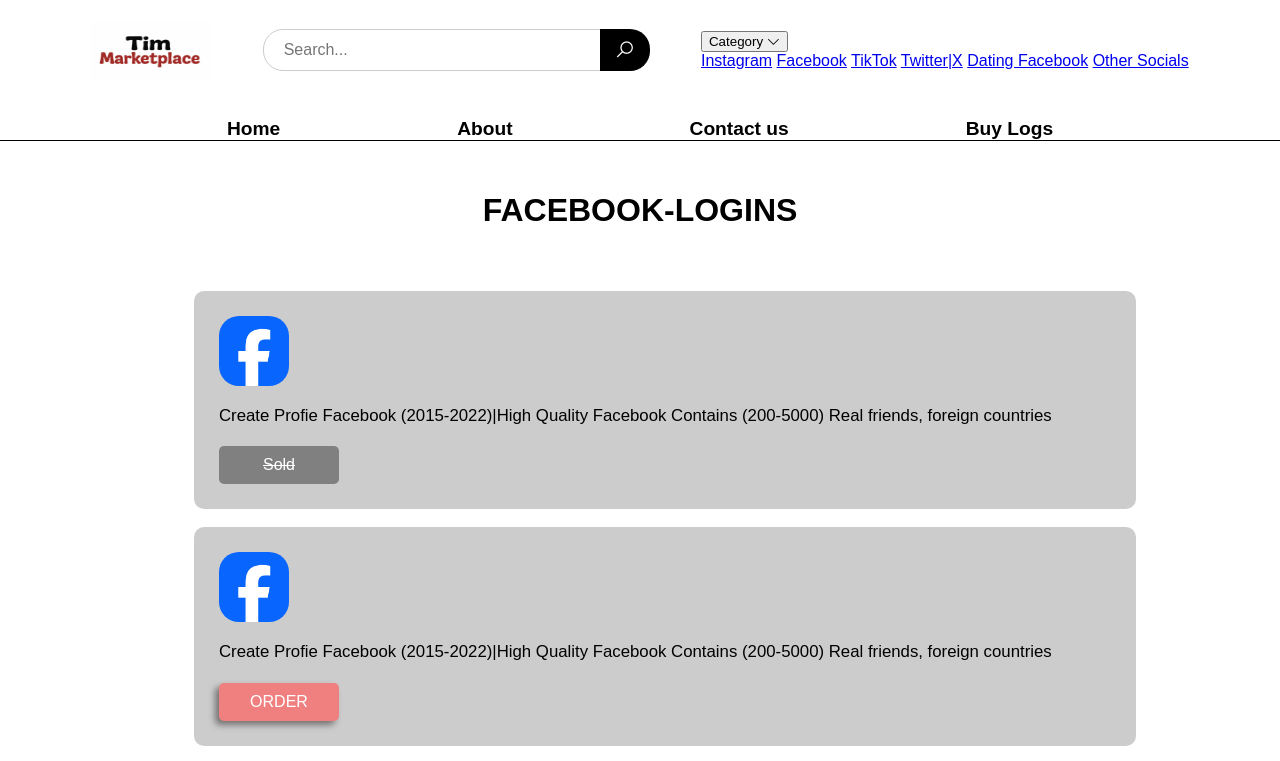
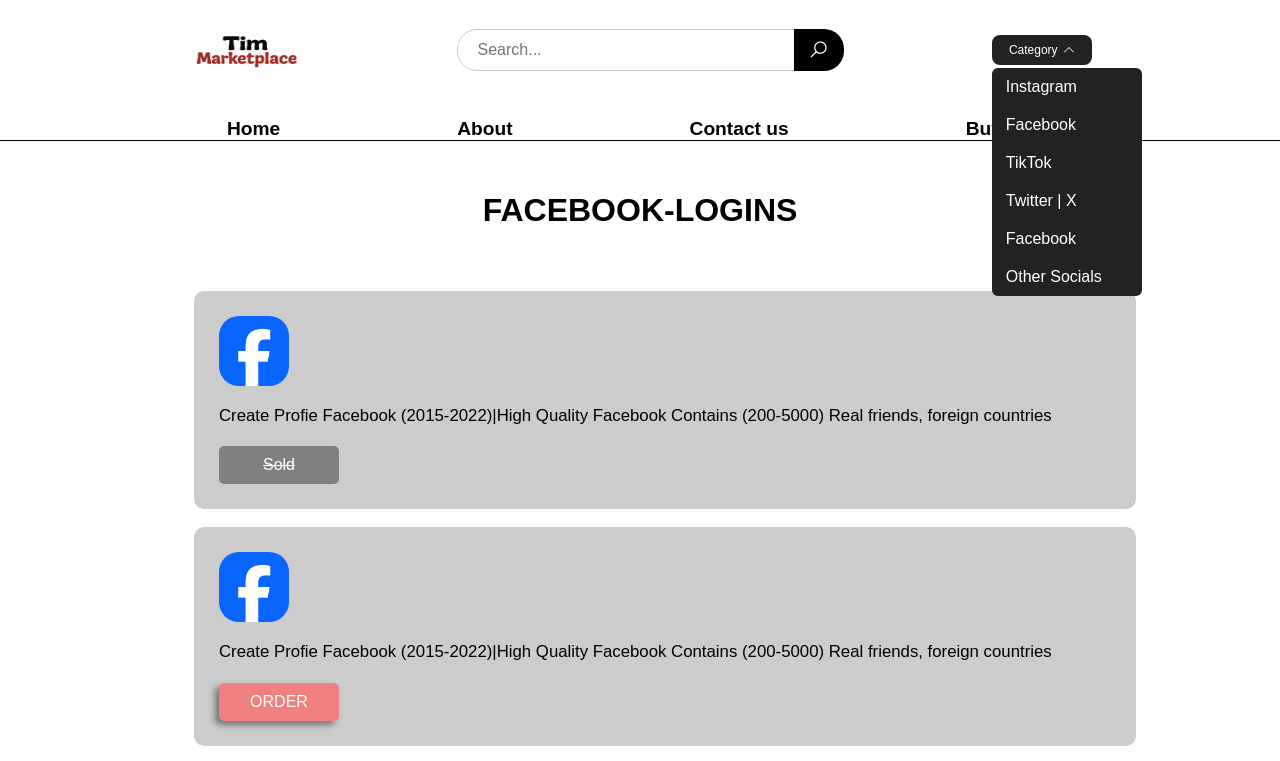
Before and after one commit to Ayodejijosh-hacker/tim-marketplace, a plain HTML site: page facebook.html in a window 1280 px wide. Both pictures are taken after a click on the button "Category". Shown: the top 761 px of the page. Drawn offline with nearby package versions, Linux system fonts and the light colour scheme.

Commit message:
Fix HTML structure and improve dropdown functionality

```diff
--- a/facebook.html
+++ b/facebook.html
@@ -8,6 +8,71 @@
     <link rel="stylesheet" href="main.css">
     <link rel="stylesheet" href="https://cdnjs.cloudflare.com/ajax/libs/line-awesome/1.3.0/line-awesome/css/line-awesome.css">
     <link rel="stylesheet" href="https://cdnjs.cloudflare.com/ajax/libs/font-awesome/7.0.1/css/fontawesome.css" integrity="sha512-WNSrioBqIMLQ2jMyIZ1XYH5IhJQ9re91mvh5G45Ge+R007MDJajxEbPjWBTNIfOypcqsXxfiRTtuNvoeAtRb2A==" crossorigin="anonymous" referrerpolicy="no-referrer" />
+      <style>
+    .dropdown {
+      position: relative;
+      display: inline-block;
+    }
+
+    .dropbtn {
+      background-color: #222;
+      color: white;
+      width: 100px;
+      height: 30px;
+      border: none;
+      border-radius: 8px;
+      cursor: pointer;
+      font-size: 12px;
+      display: flex;
+      align-items: center;
+      justify-content: center;
+      gap: 5px;
+      outline: none;
+    }
+
+    .dropbtn i {
+      transition: transform 0.3s ease;
+    }
+
+    .dropbtn.active i {
+      transform: rotate(180deg);
+    }
+
+    .dropdown-content {
+      display: block;
+      position: absolute;
+      background-color: #222;
+      min-width: 150px;
+      border-radius: 6px;
+      overflow: hidden;
+      top: 110%;
+      left: 0;
+      z-index: 1000;
+      opacity: 0;
+      visibility: hidden;
+      transform: translateY(-10px);
+      transition: all 0.3s ease;
+    }
+
+    .dropdown-content.show {
+      opacity: 1;
+      visibility: visible;
+      transform: translateY(0);
+    }
+
+    .dropdown-content a {
+      color: white;
+      padding: 10px 14px;
+      text-decoration: none;
+      display: block;
+      transition: background 0.3s ease, padding-left 0.2s ease;
+    }
+
+    .dropdown-content a:hover {
+      background-color: #666;
+      padding-left: 18px;
+    }
+      </style>
 </head>
 <body>
     <header>
@@ -22,17 +87,19 @@
                     </button>
                 </form>
             </div>
+       <!-- ✅ Fixed Dropdown -->
     <div class="dropdown">
       <button onclick="toggleDropdown()" class="dropbtn">
         Category <i class="las la-angle-down"></i>
       </button>
       <div id="myDropdown" class="dropdown-content">
         <a href="instagram.html" target="_blank" rel="noopener noreferrer">Instagram</a>
-      <a href="facebook.html"_blank" rel="noopener noreferrer">Facebook</a>
+        <a href="facebook.html" target="_blank" rel="noopener noreferrer">Facebook</a>
         <a href="tiktok.html" target="_blank" rel="noopener noreferrer">TikTok</a>
-      <a href="twitter.html" target="_blank" rel="noopener noreferrer">Twitter|X</a>
-      <a href="facebook.html" target="_blank" rel="noopener noreferrer">Dating Facebook</a>
+        <a href="twitter.html" target="_blank" rel="noopener noreferrer">Twitter | X</a>
+        <a href="facebook.html" target="_blank" rel="noopener noreferrer">Facebook</a>
         <a href="https://whatsapp.com/channel/0029Vb5wollJuyAD08JvK23a" target="_blank" rel="noopener noreferrer">Other Socials</a>
+      </div>
     </div>
         </div>
             </div>
@@ -204,4 +271,5 @@ function sendWhatsApp(button) {
 </script>
 
 </body>
+
 </html>
```
Lines whose indentation alone changed are shown as unchanged.
